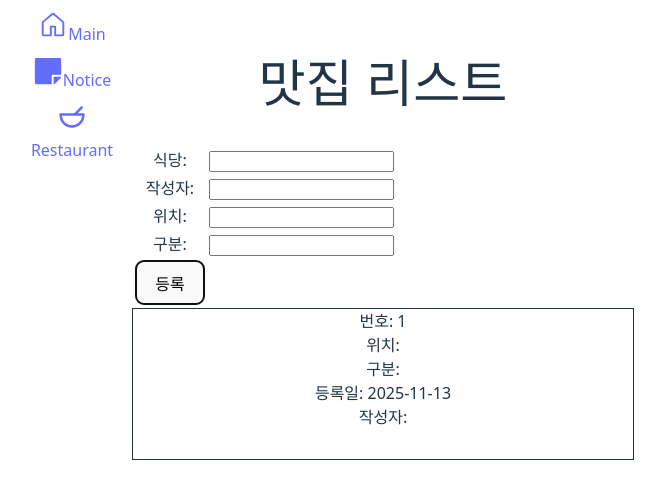
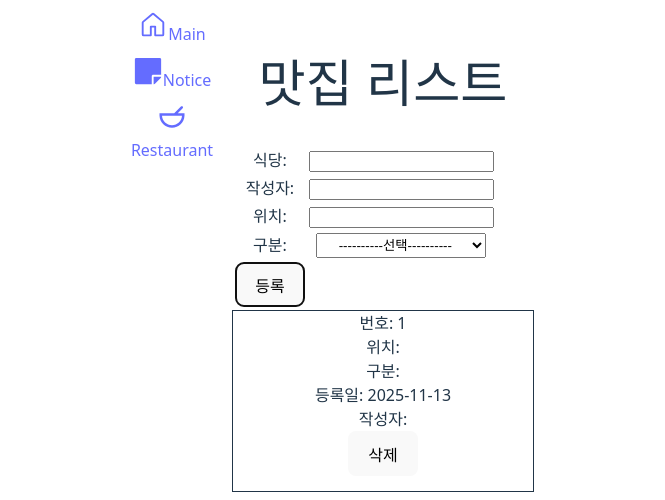
Before and after one commit to isak9975/DevProject-Foodie, a React (Vite) app in the folder front/: page /restaurant in a window 1280 px wide. Both pictures are taken after a click on the button "등록". Shown: the top 500 px of the page, without its empty margins (297-962 px from the left). Built offline with nearby package versions, Linux system fonts and the light colour scheme.

Commit message:
[신태균] 커밋 맛집삭제기능 추가 및 콤보박스 변경

```diff
--- a/front/src/App.css
+++ b/front/src/App.css
@@ -42,7 +42,13 @@
 }
 
 .RestaurantComponent{
-  width: 500px;
-  height: 150px;
+  width: 300px;
+  height: 180px;
   border: 1px solid;
 }
+
+.select{
+  width: 170px;
+  height: 25px;
+  text-align: center;
+}
--- a/front/src/components/RegRestaurantComponent.jsx
+++ b/front/src/components/RegRestaurantComponent.jsx
@@ -1,4 +1,4 @@
-import React, { useState } from "react";
+import React, { useRef, useState } from "react";
 
 {/* 맛집 정보를 입력받는 컴포넌트 */}
 function RegRestaurantComponent(props){
@@ -59,9 +59,21 @@ function RegRestaurantComponent(props){
                     </tr>
                     <tr>
                         <td><label>구분: </label></td>
-                        <td><input type="text" value={style} onChange={(event) => {
+                        {/* <td><input type="text" value={style} onChange={(event) => {
                             setStyle(event.target.value);
-                        }}></input></td>
+                        }}></input></td> */}
+                        <td>
+                            <select value={style} className="select" onChange={(event) => {
+                                setStyle(event.target.value);
+                            }}>
+                                <option value={""}>----------선택----------</option>
+                                <option value={"korean"}>한식</option>
+                                <option value={"chinese"}>중식</option>
+                                <option value={"japanese"}>일식</option>
+                                <option value={"american"}>양식</option>
+                                <option value={"etc"}>기타</option>
+                            </select>
+                        </td>
                     </tr>
                     <tr>
                          <td><button onClick={addRestList}>등록</button></td>
--- a/front/src/components/RestaurantComponent.jsx
+++ b/front/src/components/RestaurantComponent.jsx
@@ -3,9 +3,26 @@ import React from "react";
 
 // 한 맛집의 정보를 담은 컴포넌트
 function RestaurantComponent(props){
-    const rest = props.rest;
+    // const rest = props.rest;
+    const { rest, deleteRest } = props;
     console.log("props")
     console.log(rest);
+
+    function setStyleValue(rest){
+        switch(rest.style){
+            case "korean":
+                return "한식";
+            case "chinese":
+                return "중식";
+            case "japanese":
+                return "일식";
+            case "american":
+                return "양식";
+            case "etc":
+                return "기타";
+        }
+    }
+
     return (
         <div className="RestaurantComponent">
             {/* <div>번호: 1</div>
@@ -16,9 +33,10 @@ function RestaurantComponent(props){
             <div>작성자: 신태균</div> */}
             <div>번호: {rest.id}</div>
             <div>위치: {rest.location}</div>
-            <div>구분: {rest.style}</div>
+            <div>구분: {setStyleValue(rest)}</div>
             <div>등록일: {rest.regDate}</div>
             <div>작성자: {rest.writer}</div>
+            <div><button onClick={() => deleteRest(rest.id)}>삭제</button></div>
         </div>
     )
 }
--- a/front/src/pages/RestaurantList.jsx
+++ b/front/src/pages/RestaurantList.jsx
@@ -6,11 +6,15 @@ import RegRestaurantComponent from "../components/RegRestaurantComponent";
 function RestaurantList() {
     // 임시로 배열에 저장
     const [ restList, setRestList ] = useState([]);
+
+    function deleteRest(restId){
+        setRestList(restList.filter(item => item.id!=restId))
+    }
     return(
         <div>
             <h1>맛집 리스트</h1>
             <RegRestaurantComponent restList={restList} setRestList={setRestList}/>
-            { restList.map((item) => <RestaurantComponent rest={item}/>
+            { restList.map((item) => <RestaurantComponent   rest={item} key={item.id} deleteRest={deleteRest} />
             )}
         </div>
     );
```
